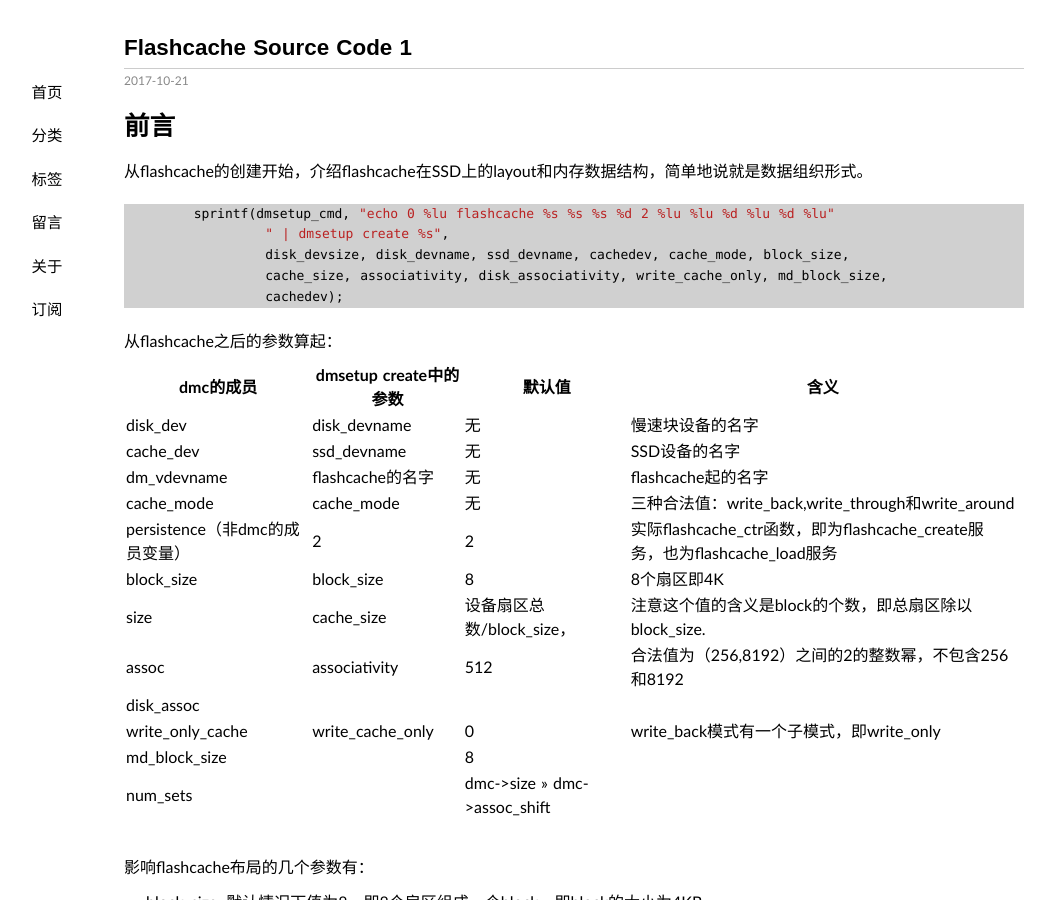
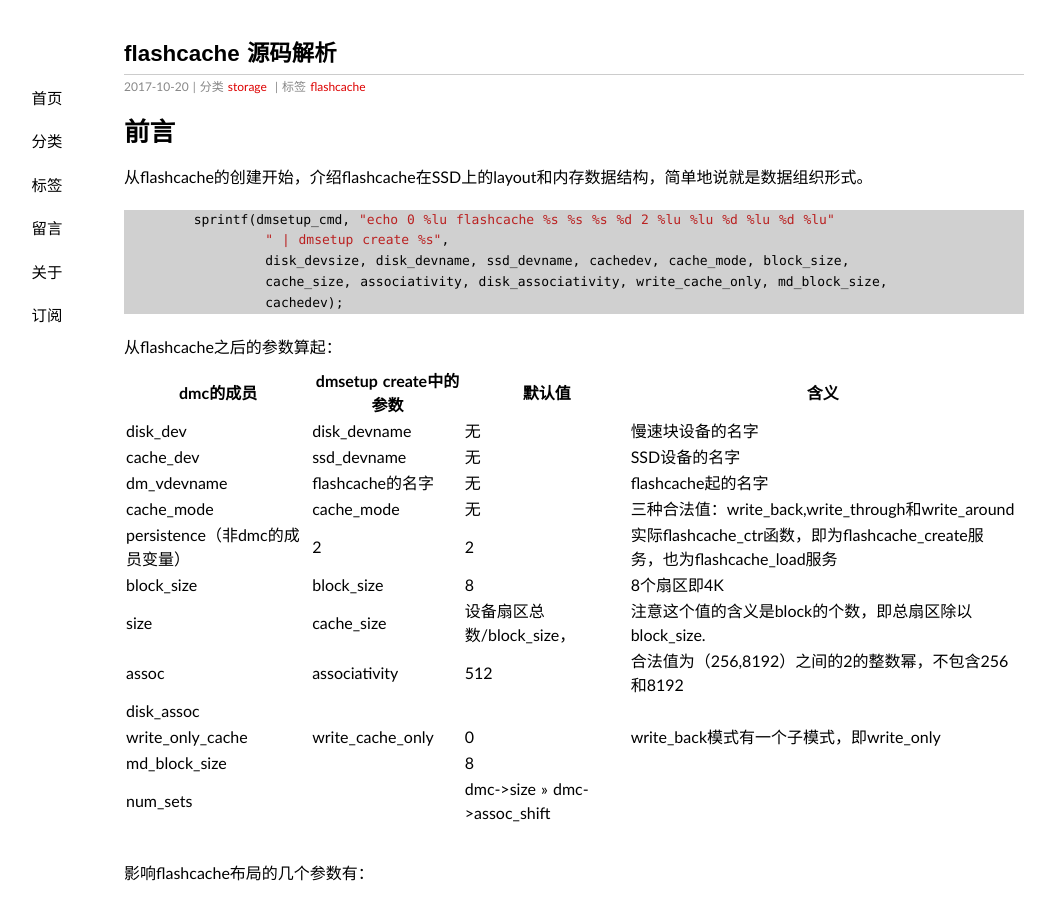
Before and after one commit to Bean-Li/Bean-Li.github.io, a Jekyll site: the page built from _posts/2017-10-21-flashcache-source-code-1.md, in a window 1280 px wide and 900 px high. Shown: the whole window, without its empty margins (66-1121 px from the left). Built offline with Jekyll 4.4.1, drawn with Linux system fonts in a browser that asks for light colours; some web fonts are replaced; our own code applies the rules of GitHub Pages for plain Markdown files.

Commit message:
add title of flashcache code

```diff
--- a/_posts/2017-10-21-flashcache-source-code-1.md
+++ b/_posts/2017-10-21-flashcache-source-code-1.md
@@ -1,3 +1,12 @@
+---
+layout: post
+title: flashcache 源码解析
+date: 2017-10-20 17:20:40
+categories: storage
+tag: flashcache
+excerpt: 本文flashcache的layout和寻址方式
+---
+
 # 前言
 
 从flashcache的创建开始，介绍flashcache在SSD上的layout和内存数据结构，简单地说就是数据组织形式。
```
